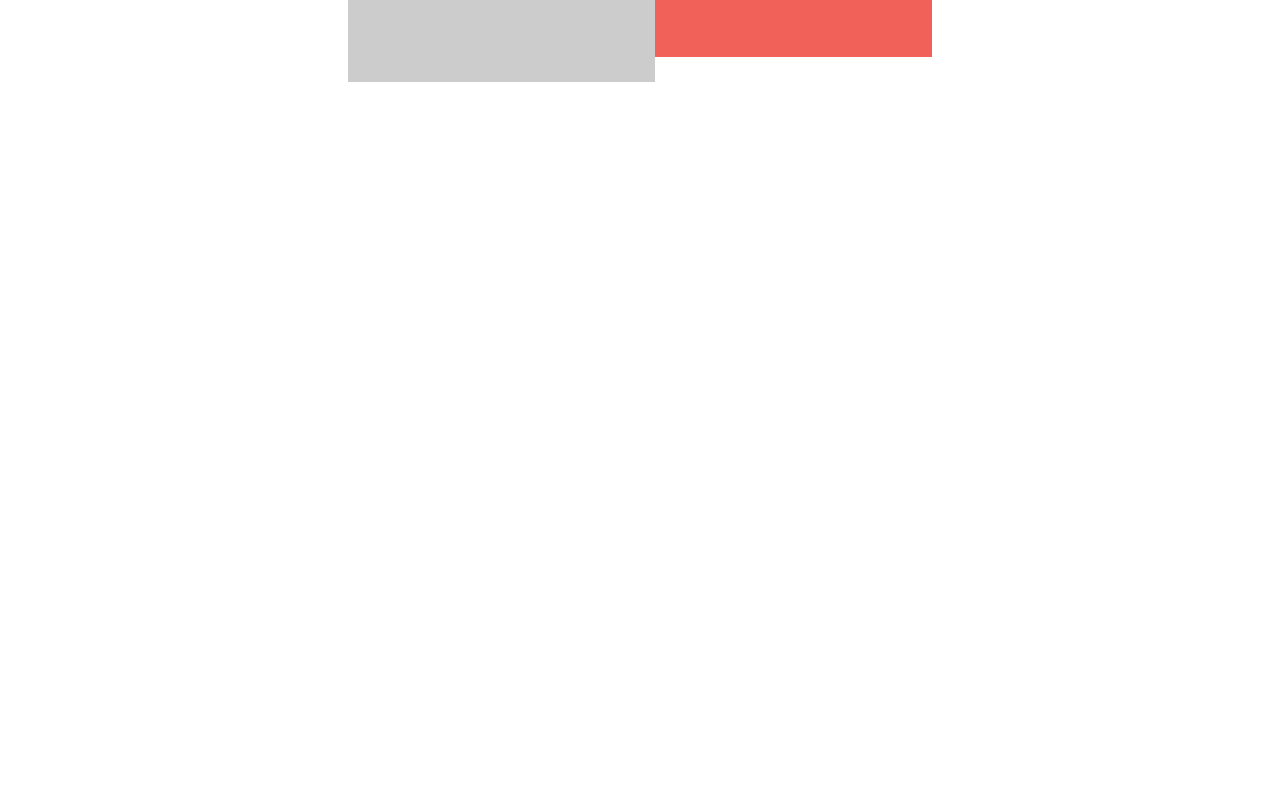
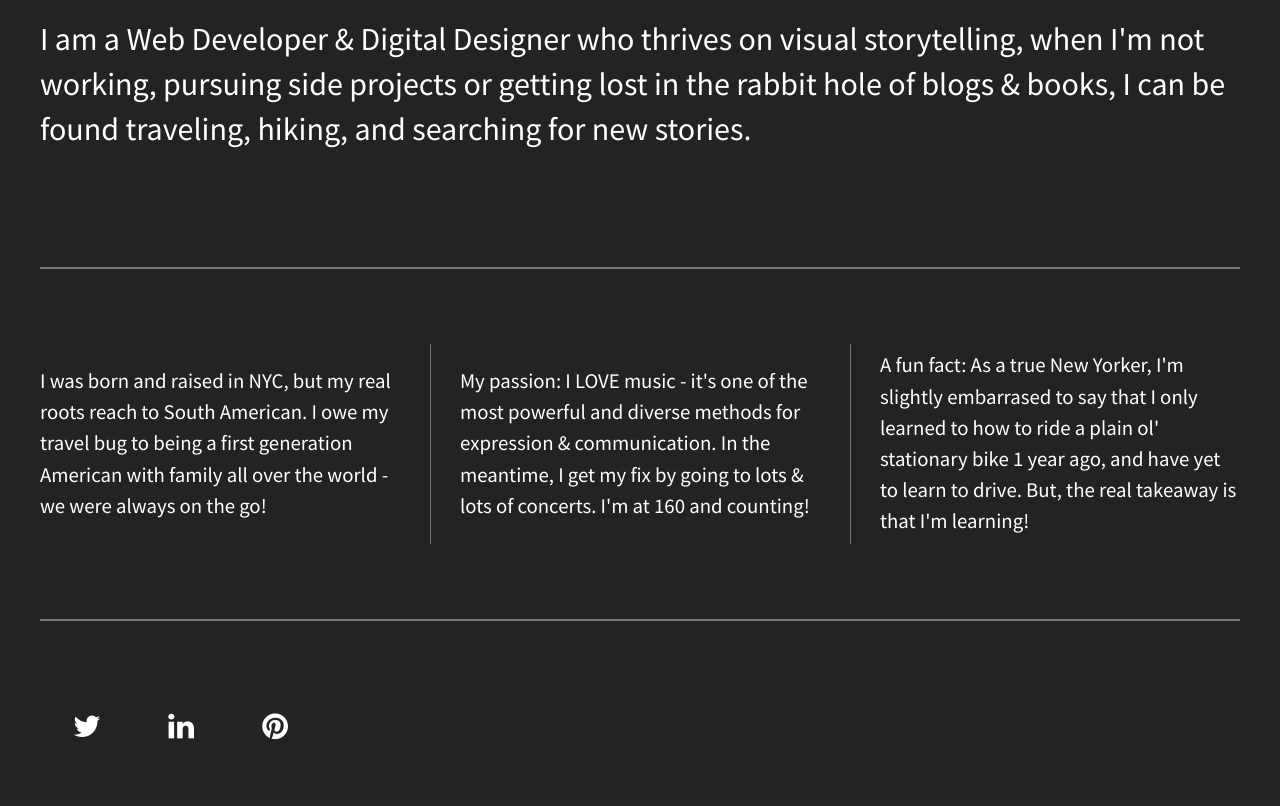
Before and after one commit to csumie/flexbox-layouts, a plain HTML site: page index.html in a window 1280 px wide. Shown: the part 168-974 px from the top of the page. Before the commit the page ends 800 px from the top, so only its background shows below. Drawn offline with nearby package versions, Linux system fonts and the light colour scheme.

Commit message:
Updates to CSS and added responsive code

```diff
--- a/css/main.css
+++ b/css/main.css
@@ -96,7 +96,7 @@ textarea {
    ========================================================================== */
 
 html {
-  background-color: #fff;
+  background-color: #222323;
   height: 100%;
   width: 100%;
 }
@@ -107,50 +107,115 @@ body {
   font-size: 1.25em;
   height: 100%;
   color: #fff;
+  height: 100%;
+}
+
+header {
+  font-size: 2em;
+  font-weight: 800;
+  font-family: 'Lora', serif;
 }
 
 header,
 footer {
-  background-color: #222;
+
   height: 80px;
   width: 100%;
-  display: flex;
-  justify-content: center;
-  align-items: center;
+  padding: 40px 0;
 }
 
 main {
-  background-color: #ccc;
+
   height: 250px;
   width: 100%;
-  display: flex;
-  justify-content: center;
-  align-items: center;
+  font-size: 1.5em;
+
 }
+
 
 header,
 footer,
 main {
+  display: flex;
+  justify-content: flex-start;
+  align-items: flex-start;
+  background-color: #222323;
+}
+
+#div-1, #div-2, #div-3 {
+  display: flex;
+  justify-content: center;
+  align-items: center;
+  width: 30%;
+  /*give the divs a width of 30%, add display:flex, set justify-content and align-items to center*/
+  color: #fff;
+  line-height: 1.5em;
+  font-size: 1em;
+  font-weight: 500;
+  background-color: #222323;
+  height: 300px;
+}
+
+.line {
+
+display: flex;
+align-items: flex-start;
+border-left: 1px solid #777777;
+height: 200px;
+
+}
+
+.line-across {
+
+display: flex;
+align-items: center;
+border-top: 2px solid #777777;
+width: 100%;
 
 }
 
 .flex-container {
+
 display: flex;
-justify-content: center;
+justify-content: space-between;
 align-items: center;
+flex-flow: row wrap;
 
 }
 
 .flex-items {
   color: #fff;
   line-height: 1.5em;
-  font-size: 1.6em;
-  background-color: #f16059;
+  background-color: #222323;
   width: 30%;
   height: 200px;
   display: flex;
   justify-content: center;
   align-items: center;
+}
+
+.fa {
+  padding: 20px;
+  font-size: 30px;
+  width: 50px;
+  text-align: center;
+  text-decoration: none;
+  margin: 5px 2px;
+}
+
+.fa-twitter {
+  background: #222323;
+  color: white;
+}
+
+.fa-linkedin {
+  background: #222323;
+  color: white;
+}
+
+.fa-pinterest {
+  background: #222323;
+  color: white;
 }
 
 /* ==========================================================================
@@ -234,16 +299,164 @@ align-items: center;
    ========================================================================== */
 
 /* If you'd like to try a different layout on Desktop and larger screens: */
-@media (min-width: 1200px) {
+/* @media (min-width: 1200px and max-width: 680px) {
   #div-1,
   #div-2{
-      /* set your flex value to 1 50% */
+    flex-shrink: 1 50%;
+
   }
 
   #div-3 {
-    /* set your flex value to 1 100% */
+
+    flex-shrink: 1 100%;
+  } */
+
+
+@media (max-width: 360px) {
+  #div-1,
+  #div-2,
+  #div-3{
+    display: contents;
+    justify-content: center;
+    align-items: center;
+    font-size: 1rem;
+  }
+
+  main {
+    font-size: 1.2rem;
+    margin: 25px 0;
+  }
+
+  .line {
+    visibility: hidden;
+  }
+   .line-across {
+     margin: 25px 0;
+   }
+}
+
+@media (max-width: 320px) {
+  #div-1,
+  #div-2,
+  #div-3{
+    display: contents;
+    justify-content: center;
+    align-items: center;
+    font-size: 0.9rem;
+    height: 400px;
+  }
+
+  main {
+    height: 300px;
+  }
+
+   .line-across {
+     margin: 25px 0;
+   }
+}
+
+@media (min-width: 375px) {
+  #div-1,
+  #div-2,
+  #div-3{
+    display: contents;
+    justify-content: center;
+    align-items: center;
+    font-size: 1rem;
+  }
+
+  main {
+    font-size: 1.2rem;
+    margin: 25px 0;
+  }
+
+  .line {
+    visibility: hidden;
+  }
+   .line-across {
+     margin: 25px 0;
+   }
+}
+
+
+@media (min-width: 411px) {
+  #div-1,
+  #div-2,
+  #div-3{
+    display: contents;
+    justify-content: center;
+    align-items: center;
+    font-size: 1rem;
+  }
+
+  main {
+    font-size: 1.2rem;
+    margin: 25px 0;
+  }
+
+  .line {
+    visibility: hidden;
+  }
+   .line-across {
+     margin: 25px 0;
+   }
+}
+
+
+@media (min-width: 540px) {
+  #div-1,
+  #div-2,
+  #div-3{
+    display: flex;
+    justify-content: center;
+    align-items: center;
+    font-size: .9rem;
+  }
+
+  main {
+    font-size: 1.2rem;
+    margin-bottom: -50px;
+  }
+
+}
+
+
+@media (max-width: 768px) {
+  #div-1,
+  #div-2,
+  #div-3{
+    margin: -25px 0;
+  }
+
+  .main {
+    height: 150px;
+  }
+
+
+
+}
+
+@media (min-width: 1024px) {
+  #div-1,
+  #div-2,
+  #div-3{
+    display: flex;
+    justify-content: center;
+    align-items: center;
+    font-size: 1.3rem;
+  }
+
+  main {
+    font-size: 2rem;
+    margin-bottom: -25px;
+  }
+
+  .line {
+    visibility: visible;
   }
 }
+
+
 
 @media print,
        (-webkit-min-device-pixel-ratio: 1.25),
--- a/index.html
+++ b/index.html
@@ -6,8 +6,9 @@
         <title></title>
         <meta name="description" content="">
         <meta name="viewport" content="width=device-width, initial-scale=1">
-
+        <link rel="favicon icon" href="favicon.ico">
         <link rel="apple-touch-icon" href="apple-touch-icon.png">
+        <link rel="stylesheet" href="https://cdnjs.cloudflare.com/ajax/libs/font-awesome/4.7.0/css/font-awesome.min.css">
         <!-- Place favicon.ico in the root directory -->
 
         <link rel="stylesheet" href="css/normalize.css">
@@ -22,18 +23,26 @@
 
         <!-- Add your site or application content here -->
         <section class="flex-container">
-            <header>Header</header>
-            <main>Main</main>
+            <header>Hi. I'm Caroline.</header>
+            <main>I am a Web Developer & Digital Designer who thrives on visual storytelling, when I'm not working, pursuing side projects or getting lost in the rabbit hole of blogs & books, I can be found traveling, hiking, and searching for new stories.</main>
+            <div class="line-across"></div>
             <div id="div-1" class="flex-items">
-                Div 1
+                I was born and raised in NYC, but my real roots reach to South American. I owe my travel bug to being a first generation American with family all over the world - we were always on the go!
             </div>
+            <div class="line"></div>
             <div id="div-2" class="flex-items">
-                Div 2
+                My passion: I LOVE music - it's one of the most powerful and diverse methods for expression & communication. In the meantime, I get my fix by going to lots & lots of concerts. I'm at 160 and counting!
             </div>
+            <div class="line"></div>
             <div id="div-3" class="flex-items">
-                Div 3
+                A fun fact: As a true New Yorker, I'm slightly embarrased to say that I only learned to how to ride a plain ol' stationary bike 1 year ago, and have yet to learn to drive. But, the real takeaway is that I'm learning!
             </div>
-            <footer>Footer</footer>
+            <div class="line-across"></div>
+            <footer>
+              <a href="#" class="fa fa-twitter"></a>
+              <a href="#" class="fa fa-linkedin"></a>
+              <a href="#" class="fa fa-pinterest"></a>
+            </footer>
         </section>
 
         <script src="https://ajax.googleapis.com/ajax/libs/jquery/1.11.3/jquery.min.js"></script>
```
